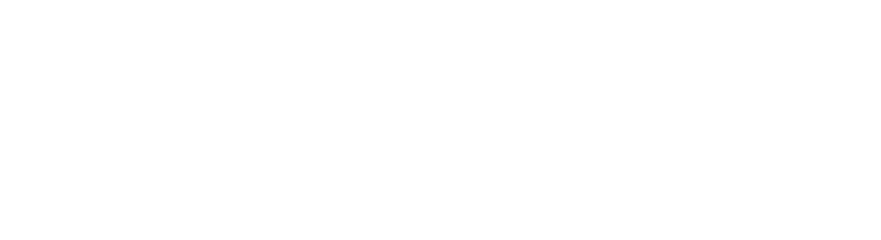
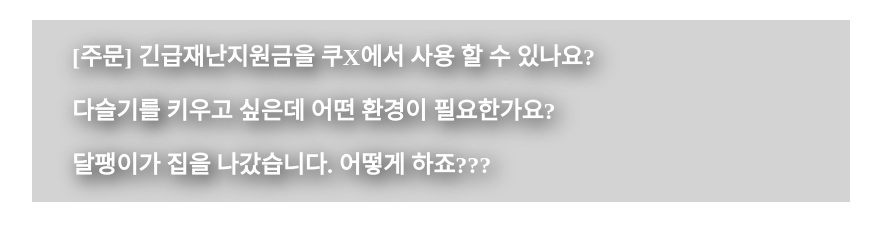
Before and after one commit to LeeKM321/html-css-study202408, a plain HTML site: page css-study/5. 박스속성/2. 여러가지속성/9. 종합실습2.html in a window 1280 px wide. Shown: the whole page, without its empty margins (199-1080 px from the left). Drawn offline with nearby package versions, Linux system fonts and the light colour scheme.

Commit message:
박스속성 연습문제 풀이

```diff
--- a/css-study/5. 박스속성/2. 여러가지속성/9. 종합실습2.html
+++ b/css-study/5. 박스속성/2. 여러가지속성/9. 종합실습2.html
@@ -6,10 +6,24 @@
     <title>Document</title>
 
     <!-- reset.css 적용하세요. -->
+    <link
+      rel="stylesheet"
+      href="https://cdn.jsdelivr.net/npm/reset-css@5.0.1/reset.min.css"
+    />
 
     <!-- practice2.css 적용하세요. -->
+    <link rel="stylesheet" href="./practice2.css" />
   </head>
   <body>
     <!-- div>ul>li*3>a  로 구성했습니다. -->
+    <div>
+      <ul>
+        <li>
+          <a href="#">[주문] 긴급재난지원금을 쿠X에서 사용 할 수 있나요?</a>
+        </li>
+        <li><a href="#">다슬기를 키우고 싶은데 어떤 환경이 필요한가요?</a></li>
+        <li><a href="#">달팽이가 집을 나갔습니다. 어떻게 하죠???</a></li>
+      </ul>
+    </div>
   </body>
 </html>
--- a/css-study/5. 박스속성/2. 여러가지속성/practice2.css
+++ b/css-study/5. 박스속성/2. 여러가지속성/practice2.css
@@ -13,3 +13,38 @@
 
     hover 시의 컬러는 yellow, 배경은 skyblue로 지정했습니다.
 */
+
+a {
+    color: inherit;
+    text-decoration: none;
+}
+
+div {
+    width: 60%;
+    background: lightgray;
+    color: white;
+    margin: 20px auto;
+    padding: 25px;
+}
+
+div ul li {
+    margin-bottom: 30px;
+}
+
+div ul li:last-child {
+    margin-bottom: 0;
+}
+
+div ul li a {
+    font-size: 1.5em;
+    font-weight: bold;
+    padding: 15px;
+
+    /* x축 y축 블러크기 색상 */
+    text-shadow: 5px 5px 20px #000;
+}
+
+div ul li a:hover {
+    color: yellow;
+    background: skyblue;
+}
```
Also changed, not shown: css-study/3. 가상선택자/5. 연습문제.html (+32 -0 lines).
